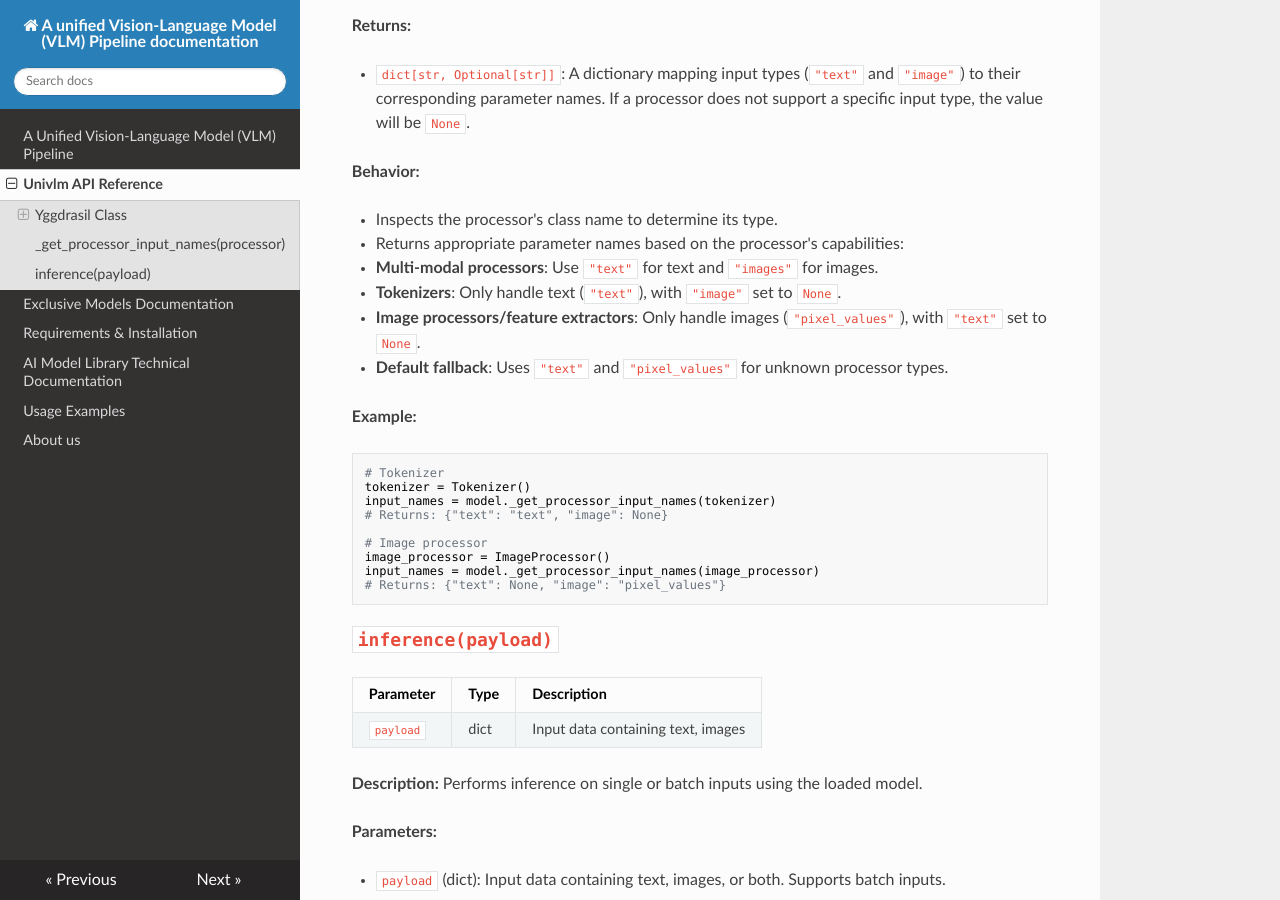
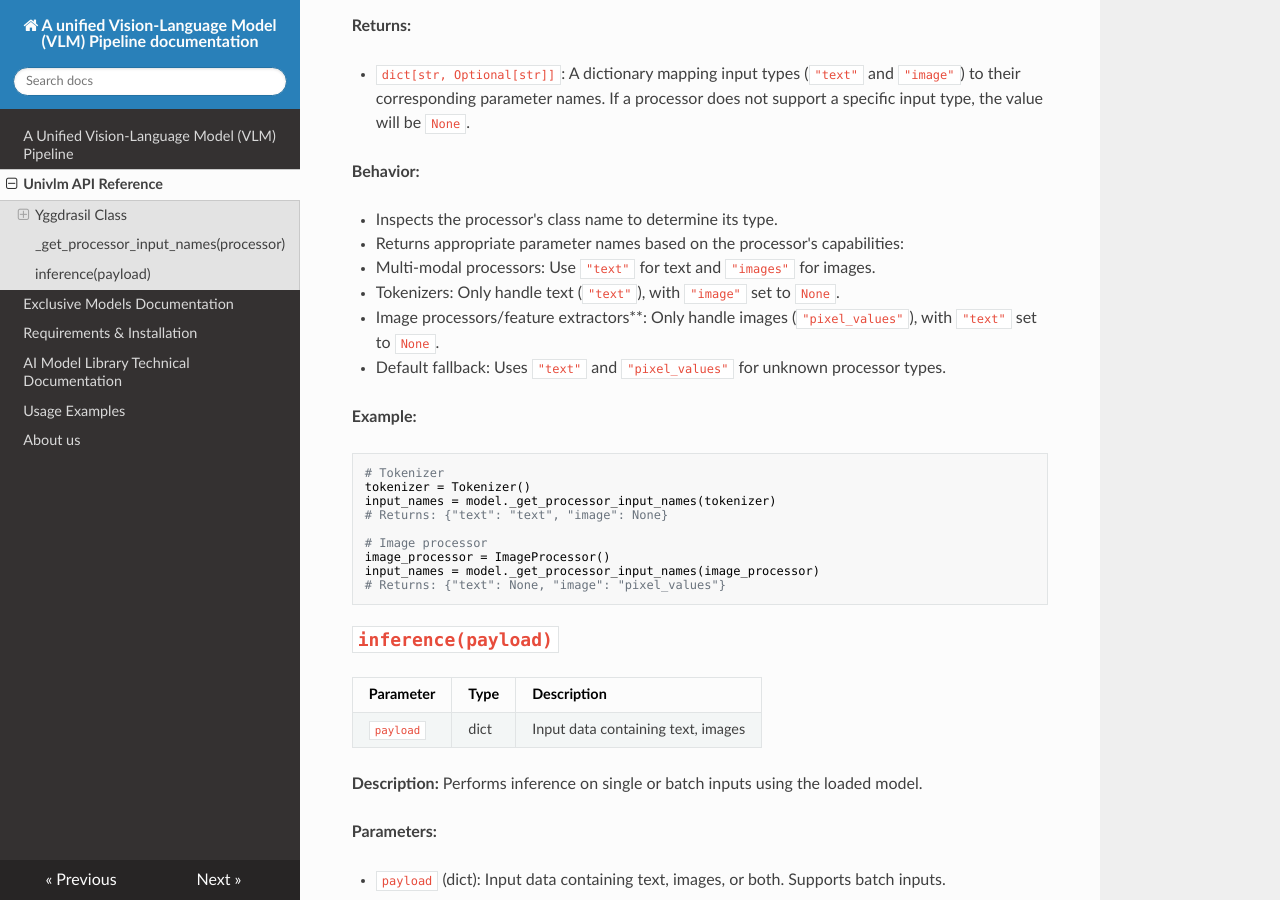
Before and after one commit to IlyaDavydov/webdocuforunivlm, an MkDocs documentation site: the page built from docs/API.md, in a window 1280 px wide and 900 px high, scrolled down 2770 px. Built offline with MkDocs 1.6.1, drawn with Linux system fonts in a browser that asks for light colours; nearby versions of some CDN libraries; part of the change alters nothing that is shown; some of the changed text lies outside the part shown.

````diff
--- a/docs/API.md
+++ b/docs/API.md
@@ -26,9 +26,9 @@ Initialize Yggdrasil pipeline instance.
 
 **Behavior:**
 
-1. Attempts VLLM loading with GPU memory utilization: 90%, Max sequence length: 2048
-2. Falls back to HF via `HFModelSearcher`: Handles config selection via CLI when ambiguous, uses `reference_table` for model class mapping
-3. For Exclusive models: Calls `env_setup()` and `load_model()`
+- Attempts VLLM loading with GPU memory utilization: 90%, Max sequence length: 2048
+- Falls back to HF via `HFModelSearcher`: Handles config selection via CLI when ambiguous, uses `reference_table` for model class mapping
+- For Exclusive models: Calls `env_setup()` and `load_model()`
 
 **Example:**
 
@@ -115,10 +115,10 @@ standardized, is_batch = model._standardize_payload(payload)
 
 - Inspects the processor's class name to determine its type.
 - Returns appropriate parameter names based on the processor's capabilities:
-  - **Multi-modal processors**: Use `"text"` for text and `"images"` for images.
-  - **Tokenizers**: Only handle text (`"text"`), with `"image"` set to `None`.
-  - **Image processors/feature extractors**: Only handle images (`"pixel_values"`), with `"text"` set to `None`.
-  - **Default fallback**: Uses `"text"` and `"pixel_values"` for unknown processor types.
+  - Multi-modal processors: Use `"text"` for text and `"images"` for images.
+  - Tokenizers: Only handle text (`"text"`), with `"image"` set to `None`.
+  - Image processors/feature extractors**: Only handle images (`"pixel_values"`), with `"text"` set to `None`.
+  - Default fallback: Uses `"text"` and `"pixel_values"` for unknown processor types.
 
 **Example:**
 ```python
@@ -189,13 +189,14 @@ input_names = model._get_processor_input_names(image_processor)
 
 **Examples:**
 
-1. **VLLM Backend:**
+**1. VLLM Backend:**
 ```python
 payload = {"prompt": "Explain quantum physics"}
 result = model.inference(payload)
 # Returns: "Quantum physics is the study of..."
 ```
-2. **HF Backend (Batch Input):**
+
+**2. HF Backend (Batch Input):**
 ```python
 payload = {
     "text": ["What is AI?", "What is ML?"],
@@ -205,7 +206,7 @@ results = model.inference(payload)
 # Returns: ["AI is...", "ML is..."]
 ```
 
-3. **Exclusive Backend:**
+**3. Exclusive Backend:**
 ```python
 payload = {"input_text": "Estimate the depth of image", "image": "example.jpg"}
 result = model.inference(payload)
````
